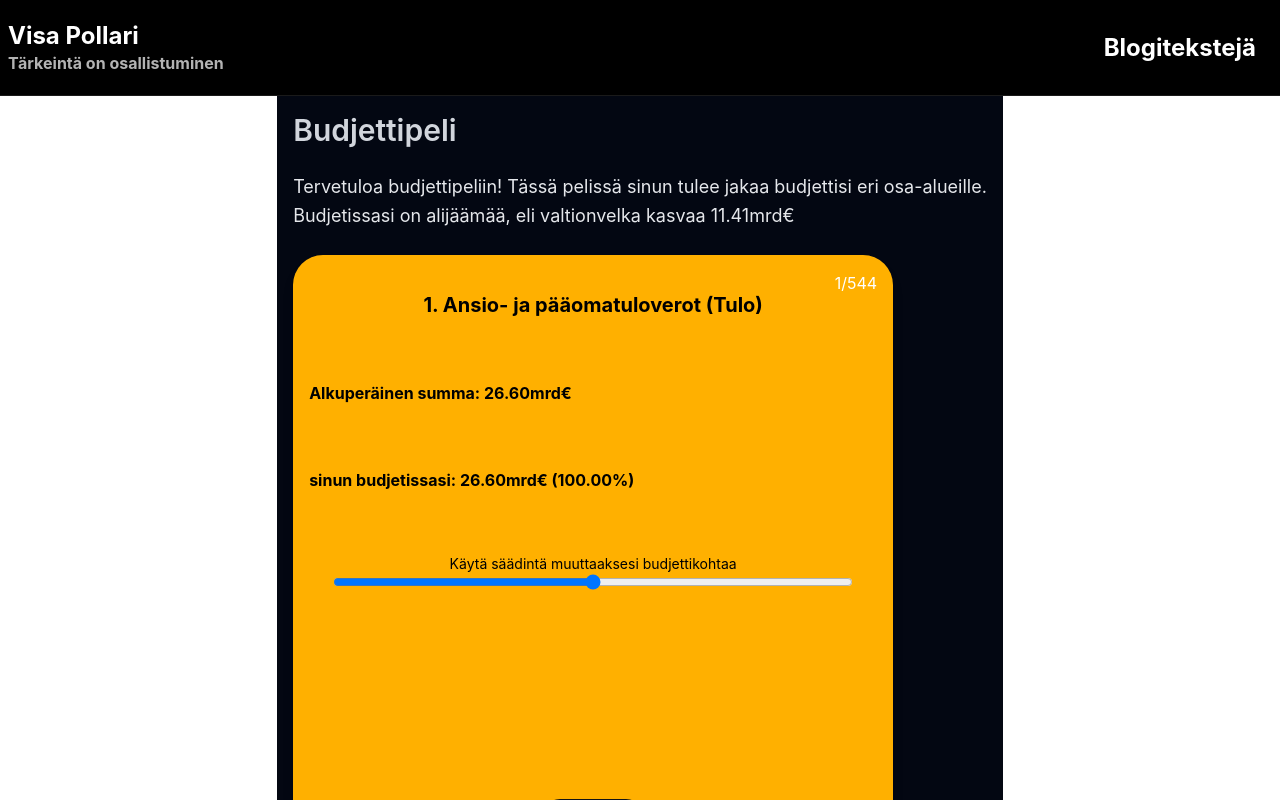
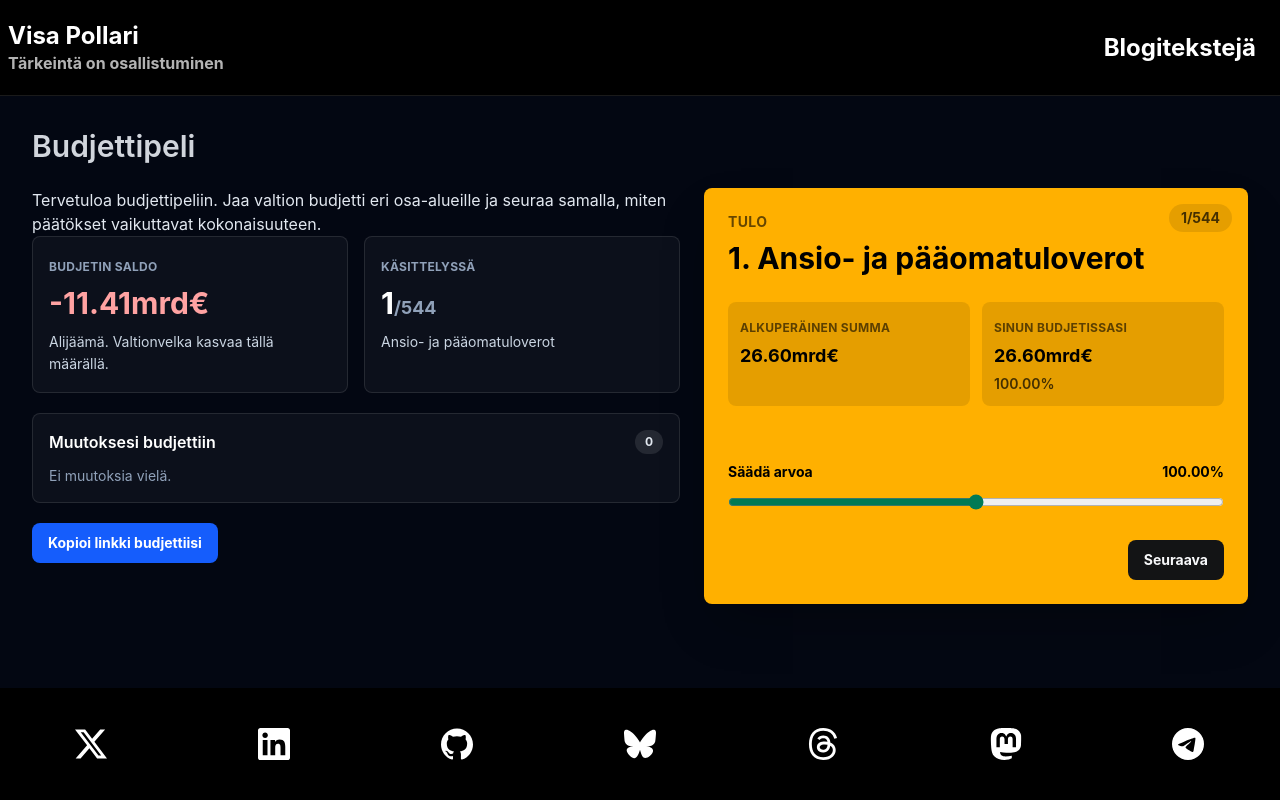
Before and after one commit to Earlo/kotisivut, a Next.js app: page /budjettipeli in a window 1280 px wide. Shown: the top 800 px of the page. Built offline with nearby package versions, Linux system fonts and the light colour scheme.

Commit message:
budjettipeli ui

```diff
--- a/app/budjettipeli/page.tsx
+++ b/app/budjettipeli/page.tsx
@@ -52,7 +52,7 @@ const Page = () => {
   };
 
   return (
-    <div className="max-w-8xl mx-auto flex flex-col items-center bg-gray-950 p-4">
+    <div className="flex w-full flex-1 bg-gray-950 px-4 py-8 text-white sm:px-6 lg:px-8">
       <Script
         id="budjettipeli-jsonld"
         type="application/ld+json"
@@ -63,7 +63,7 @@ const Page = () => {
         type="application/ld+json"
         dangerouslySetInnerHTML={{ __html: JSON.stringify(breadcrumbJsonLd) }}
       />
-      <article className="w-full max-w-5xl" aria-labelledby="budjettipeli-heading">
+      <article className="mx-auto flex w-full max-w-7xl flex-col" aria-labelledby="budjettipeli-heading">
         <Header>
           <span id="budjettipeli-heading">Budjettipeli</span>
         </Header>
--- a/components/budjettipeli/budjettikortti.tsx
+++ b/components/budjettipeli/budjettikortti.tsx
@@ -1,4 +1,5 @@
 import { cn } from '@/lib/helpers';
+import { useId } from 'react';
 import EuroFormatter from './euroja';
 interface BudjettiKorttiProps {
   className?: string;
@@ -21,43 +22,58 @@ const BudjettiKortti: React.FC<BudjettiKorttiProps> = ({
   index,
   numberOfKeys,
 }) => {
+  const rangeId = useId();
   const sign = originalAmount > 0 ? 1 : -1;
   const originalAbsAmount = Math.abs(originalAmount);
   const absAmount = Math.abs(amount);
+  const percentage = originalAbsAmount !== 0 ? `${((absAmount / originalAbsAmount) * 100).toFixed(2)}%` : undefined;
+
   return (
     <div
       className={cn(
-        'absolute box-border flex h-full w-full flex-col justify-between rounded-[30px] bg-[#FFB000]',
-        'p-4 shadow-lg',
+        'relative box-border flex min-h-[26rem] w-full flex-col justify-between rounded-lg bg-[#FFB000]',
+        'p-5 shadow-2xl shadow-black/30 sm:p-6',
         className,
       )}
     >
-      <span className="absolute top-2 right-2 rounded-bl-lg p-2 text-center text-white">
+      <span className="absolute top-4 right-4 rounded-full bg-black/10 px-3 py-1 text-center text-sm font-bold text-black/70">
         {index + 1 + '/' + numberOfKeys}
       </span>
-      <div className="flex max-h-80 grow flex-col justify-between">
-        <h2 className="pt-5 text-center text-xl font-bold text-black">
-          {index + 1 + '. '}
-          {name} ({sign === 1 ? 'Tulo' : 'Meno'})
-        </h2>
-        <h3 className="text-l font-bold text-black">
-          Alkuperäinen summa: <EuroFormatter amount={originalAbsAmount} />
-        </h3>
-        <h3 className="text-l font-bold text-black">
-          sinun budjetissasi: <EuroFormatter amount={absAmount} /> (
-          {originalAbsAmount !== 0 ? (
-            ((absAmount / originalAbsAmount) * 100).toFixed(2) + '%'
-          ) : (
-            <EuroFormatter amount={absAmount} />
-          )}
-          )
-        </h3>
-        <div className="flex flex-col items-center">
-          <span className="text-sm text-black">Käytä säädintä muuttaaksesi budjettikohtaa</span>
+      <div className="flex grow flex-col gap-6">
+        <div className="pr-16">
+          <p className="text-sm font-bold tracking-wide text-black/60 uppercase">{sign === 1 ? 'Tulo' : 'Meno'}</p>
+          <h2 className="mt-2 text-2xl leading-tight font-bold break-words text-black sm:text-3xl">
+            {index + 1}. {name}
+          </h2>
+        </div>
+
+        <div className="grid gap-3 sm:grid-cols-2">
+          <div className="rounded-lg bg-black/10 p-3">
+            <span className="text-xs font-bold tracking-wide text-black/60 uppercase">Alkuperäinen summa</span>
+            <strong className="mt-1 block text-lg font-bold text-black">
+              <EuroFormatter amount={originalAbsAmount} />
+            </strong>
+          </div>
+          <div className="rounded-lg bg-black/10 p-3">
+            <span className="text-xs font-bold tracking-wide text-black/60 uppercase">Sinun budjetissasi</span>
+            <strong className="mt-1 block text-lg font-bold text-black">
+              <EuroFormatter amount={absAmount} />
+            </strong>
+            <span className="mt-1 block text-sm font-semibold text-black/70">
+              {percentage ?? <EuroFormatter amount={absAmount} />}
+            </span>
+          </div>
+        </div>
+
+        <div className="mt-auto">
+          <div className="flex items-center justify-between gap-4 text-sm font-bold text-black">
+            <label htmlFor={rangeId}>Säädä arvoa</label>
+            <span>{percentage ?? <EuroFormatter amount={absAmount} />}</span>
+          </div>
           <input
             type="range"
-            id="myRange"
-            className="w-11/12"
+            id={rangeId}
+            className="mt-3 w-full accent-emerald-700"
             min={0}
             max={Math.max(originalAbsAmount * 2, 1000000)}
             value={absAmount}
@@ -71,13 +87,15 @@ const BudjettiKortti: React.FC<BudjettiKorttiProps> = ({
         </div>
       </div>
       <div
-        className={cn('mt-4 flex justify-between', {
-          'justify-center': index === 0 || index === numberOfKeys - 1,
+        className={cn('mt-6 flex items-center justify-between gap-3', {
+          'justify-end': index === 0,
+          'justify-start': index === numberOfKeys - 1,
         })}
       >
         {index >= 1 && (
           <button
-            className="rounded-full bg-[#131415] px-4 py-2 font-bold text-[#F8F9FA]"
+            type="button"
+            className="min-h-10 rounded-lg bg-[#131415] px-4 py-2 text-sm font-bold text-[#F8F9FA] transition hover:bg-black focus:outline-none focus-visible:ring-2 focus-visible:ring-black/40"
             onClick={() => setCurrentIndex(index - 1)}
           >
             Edellinen
@@ -85,7 +103,8 @@ const BudjettiKortti: React.FC<BudjettiKorttiProps> = ({
         )}
         {index < numberOfKeys - 1 && (
           <button
-            className="rounded-full bg-[#131415] px-4 py-2 font-bold text-[#F8F9FA]"
+            type="button"
+            className="min-h-10 rounded-lg bg-[#131415] px-4 py-2 text-sm font-bold text-[#F8F9FA] transition hover:bg-black focus:outline-none focus-visible:ring-2 focus-visible:ring-black/40"
             onClick={() => setCurrentIndex(index + 1)}
           >
             Seuraava
--- a/components/budjettipeli/budjettipeli.tsx
+++ b/components/budjettipeli/budjettipeli.tsx
@@ -2,6 +2,8 @@
 import Text from '@/components/Text';
 import BudjettiKortti from '@/components/budjettipeli/budjettikortti';
 import EuroFormatter from '@/components/budjettipeli/euroja';
+import { useToaster } from '@/components/generic/Toaster';
+import { cn } from '@/lib/helpers';
 import { useSearchParams } from 'next/navigation';
 import { FC, useState } from 'react';
 import { budjetti } from './budjetti';
@@ -12,8 +14,10 @@ interface BudjettiKorttiProps {
 
 const Budjettipeli: FC<BudjettiKorttiProps> = ({ buduProp }) => {
   const searchParams = useSearchParams();
+  const { addToast } = useToaster();
   const search = searchParams.get('data');
-  let initialBudu = buduProp ? buduProp : { ...budjetti };
+  const baselineBudget: Record<string, number> = budjetti;
+  let initialBudu: Record<string, number> = buduProp ? { ...buduProp } : { ...baselineBudget };
 
   if (search) {
     try {
@@ -22,11 +26,11 @@ const Budjettipeli: FC<BudjettiKorttiProps> = ({ buduProp }) => {
         return typeof value === 'number' && Number.isFinite(value) ? value : (value as string);
       }) as Record<string, number>;
 
-      const merged = { ...initialBudu };
+      const merged: Record<string, number> = { ...initialBudu };
 
       for (const [key, val] of Object.entries(parsed)) {
-        if (typeof val === 'number' && key in budjetti && budjetti[key as keyof typeof budjetti] !== val) {
-          merged[key as keyof typeof merged] = val;
+        if (typeof val === 'number' && key in baselineBudget && baselineBudget[key] !== val) {
+          merged[key] = val;
         }
       }
 
@@ -37,18 +41,28 @@ const Budjettipeli: FC<BudjettiKorttiProps> = ({ buduProp }) => {
   }
   const [budu, setBudu] = useState(initialBudu);
   const [currentIndex, setCurrentIndex] = useState(0);
-  const currentItem = Object.keys(budu)[currentIndex];
+  const budgetKeys = Object.keys(budu);
+  const currentItem = budgetKeys[currentIndex] ?? budgetKeys[0] ?? '';
   const total = Object.values(budu).reduce((acc, val) => acc + val, 0);
-  const numberOfKeys = Object.keys(budu).length;
+  const numberOfKeys = budgetKeys.length;
   const changedObjects = Object.keys(budu).reduce(
     (acc, key) => {
-      if (budu[key] !== budjetti[key]) {
+      if (budu[key] !== baselineBudget[key]) {
         acc[key] = budu[key];
       }
       return acc;
     },
     {} as { [key: string]: number },
   );
+  const changedEntries = Object.entries(changedObjects);
+  const balanceLabel = total > 0 ? 'Ylijäämä' : total < 0 ? 'Alijäämä' : 'Tasapaino';
+  const balanceDescription =
+    total > 0
+      ? 'Voit lyhentää valtionvelkaa tällä määrällä.'
+      : total < 0
+        ? 'Valtionvelka kasvaa tällä määrällä.'
+        : 'Tulot ja menot ovat samalla tasolla.';
+  const balanceTone = total > 0 ? 'text-emerald-300' : total < 0 ? 'text-red-300' : 'text-slate-100';
 
   const Base64OfChangedPoints = () => {
     const json = JSON.stringify(changedObjects);
@@ -61,60 +75,102 @@ const Budjettipeli: FC<BudjettiKorttiProps> = ({ buduProp }) => {
     const url = `${window.location.origin}${window.location.pathname}?data=${token}`;
     navigator.clipboard
       .writeText(url)
-      .then(() => alert('URL copied to clipboard!'))
-      .catch((err) => console.error('Failed to copy URL:', err));
+      .then(() => addToast('Linkki kopioitu leikepöydälle', 'success'))
+      .catch((err) => {
+        console.error('Failed to copy URL:', err);
+        addToast('Linkin kopiointi epäonnistui', 'error');
+      });
   };
 
   return (
-    <>
-      <Text>
-        {`Tervetuloa budjettipeliin! Tässä pelissä sinun tulee jakaa budjettisi
-        eri osa-alueille.`}
-        <br />
-        {total > 0
-          ? `Budjetissasi on ylijäämää, eli voit lyhentää valtionvelkaa `
-          : `Budjetissasi on alijäämää, eli valtionvelka kasvaa `}
+    <div className="grid w-full gap-6 lg:grid-cols-[minmax(18rem,1fr)_minmax(28rem,34rem)] lg:items-start">
+      <section className="space-y-5">
+        <Text className="mb-0 max-w-3xl text-base text-slate-200">
+          Tervetuloa budjettipeliin. Jaa valtion budjetti eri osa-alueille ja seuraa samalla, miten päätökset
+          vaikuttavat kokonaisuuteen.
+        </Text>
+
+        <div className="grid gap-4 sm:grid-cols-2 lg:grid-cols-1 xl:grid-cols-2">
+          <div className="rounded-lg border border-white/10 bg-white/[0.04] p-4">
+            <span className="text-xs font-bold tracking-wide text-slate-400 uppercase">Budjetin saldo</span>
+            <strong className={cn('mt-2 block text-3xl leading-tight font-bold', balanceTone)}>
+              {total > 0 && '+'}
+              {total < 0 && '-'}
               <EuroFormatter amount={Math.abs(total)} />
-      </Text>
-      <div className="relative mt-6 flex w-[94%] max-w-150">
-        <div className="relative m-0 flex h-0 w-full pb-[100%]">
+            </strong>
+            <p className="mt-2 text-sm leading-relaxed text-slate-300">
+              {balanceLabel}. {balanceDescription}
+            </p>
+          </div>
+
+          <div className="rounded-lg border border-white/10 bg-white/[0.04] p-4">
+            <span className="text-xs font-bold tracking-wide text-slate-400 uppercase">Käsittelyssä</span>
+            <strong className="mt-2 block text-3xl leading-tight font-bold text-white">
+              {currentIndex + 1}
+              <span className="text-lg text-slate-400">/{numberOfKeys}</span>
+            </strong>
+            <p className="mt-2 text-sm leading-relaxed break-words text-slate-300">{currentItem}</p>
+          </div>
+        </div>
+
+        <div className="rounded-lg border border-white/10 bg-white/[0.04] p-4">
+          <div className="flex items-center justify-between gap-3">
+            <h2 className="text-base font-semibold text-white">Muutoksesi budjettiin</h2>
+            <span className="rounded-full bg-white/10 px-2.5 py-1 text-xs font-bold text-slate-200">
+              {changedEntries.length}
+            </span>
+          </div>
+
+          {changedEntries.length === 0 ? (
+            <p className="mt-3 text-sm text-slate-400">Ei muutoksia vielä.</p>
+          ) : (
+            <ul className="mt-3 max-h-80 space-y-3 overflow-y-auto pr-2">
+              {changedEntries.map(([key]) => {
+                const sign = baselineBudget[key] > 0 ? 1 : -1;
+                const originalAbsAmount = Math.abs(baselineBudget[key]);
+                const absAmount = Math.abs(budu[key]);
+                const muutos = absAmount - originalAbsAmount;
+                return (
+                  <li key={key} className="border-b border-white/10 pb-3 last:border-b-0 last:pb-0">
+                    <span className="block text-sm leading-snug break-words text-slate-100">{key}</span>
+                    <span
+                      className={cn(
+                        'mt-1 block text-sm font-semibold',
+                        sign * muutos > 0 ? 'text-emerald-300' : 'text-red-300',
+                      )}
+                    >
+                      {sign === -1 && '-'}
+                      <EuroFormatter amount={absAmount} /> ({muutos > 0 ? '+' : '-'}
+                      <EuroFormatter amount={Math.abs(muutos)} />)
+                    </span>
+                  </li>
+                );
+              })}
+            </ul>
+          )}
+        </div>
+
+        <button
+          type="button"
+          className="inline-flex min-h-10 items-center justify-center rounded-lg bg-blue-600 px-4 py-2 text-sm font-bold text-white transition hover:bg-blue-500 focus:outline-none focus-visible:ring-2 focus-visible:ring-blue-300"
+          onClick={handleCopyURL}
+        >
+          Kopioi linkki budjettiisi
+        </button>
+      </section>
+
+      <section className="min-w-0 lg:sticky lg:top-6" aria-label="Muokattava budjettikohta">
         <BudjettiKortti
-            className="top-0 left-0 z-100"
           name={currentItem}
-            originalAmount={budjetti[currentItem]}
+          originalAmount={baselineBudget[currentItem]}
           amount={budu[currentItem]}
           setBudu={setBudu}
           setCurrentIndex={setCurrentIndex}
           index={currentIndex}
           numberOfKeys={numberOfKeys}
         />
+      </section>
     </div>
-      </div>
-      <Text>Muutoksesi budjettiin:</Text>
-
-      {Object.keys(changedObjects).map((key) => {
-        const sign = budjetti[key] > 0 ? 1 : -1;
-        const originalAbsAmount = Math.abs(budjetti[key]);
-        const absAmount = Math.abs(budu[key]);
-        const muutos = absAmount - originalAbsAmount;
-        return (
-          <div key={key} className="flex w-full justify-between">
-            <span className="text-white">{key}:</span>
-            <span className={`text-right ${sign * muutos > 0 ? 'text-green-500' : 'text-red-500'}`}>
-              {sign === -1 && '-'}
-              <EuroFormatter amount={absAmount} /> ({muutos > 0 ? '+' : '-'}
-              <EuroFormatter amount={Math.abs(muutos)} />)
-            </span>
-          </div>
-        );
-      })}
-      <button
-        className="ml-2 rounded-md bg-slate-700 p-1 px-2 text-blue-500 hover:bg-slate-800 hover:text-white"
-        onClick={handleCopyURL}
-      >
-        Kopioi linkki budjettiisi!
-      </button>
-    </>
   );
 };
 
```
Lines whose indentation alone changed are shown as unchanged.
